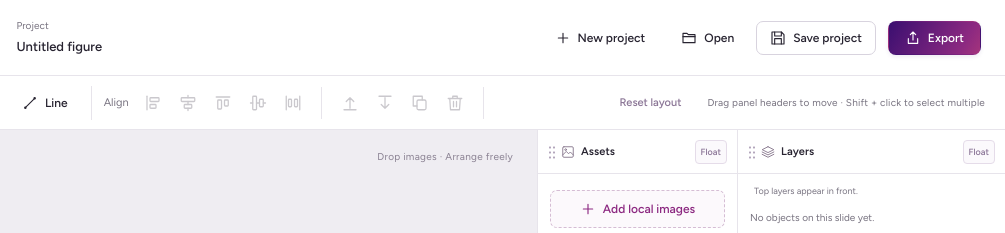
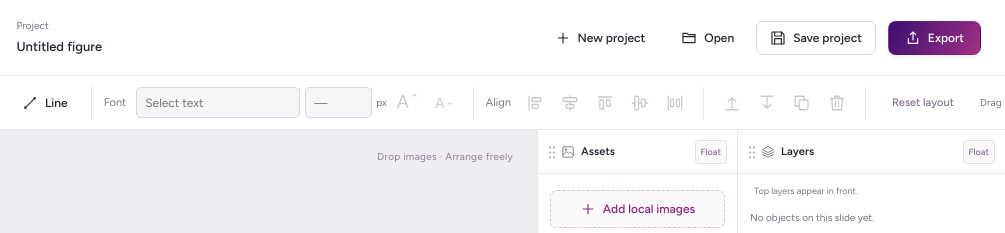
Before and after one commit to Cathyhjj/web_figure_editor, a website: page index.html in a window 1280 px wide. Shown: the top 233 px of the page, 275-1280 px from the left. Drawn offline with Linux system fonts and the light colour scheme.

Commit message:
Add font family and size controls to editing toolbar

```diff
--- a/app.js
+++ b/app.js
@@ -6,6 +6,7 @@ import { locateAsset } from './locate.js';
 import { generateHTMLReport } from './report.js';
 import { exportPPTX, pptxLayout } from './pptx.js';
 import { initWindows } from './windows.js';
+import { initFontTools, fontValue } from './font-tools.js';
 
 const $ = id => document.getElementById(id);
 const ns = 'http://www.w3.org/2000/svg';
@@ -22,6 +23,7 @@ const escapeHTML = s => String(s ?? '').replace(/[&<>"']/g,c=>({'&':'&amp;','<':
 const chosen = () => slide().items.filter(i=>selected.has(i.id));
 const byId = id => slide().items.find(i=>i.id===id);
 const assetById = id => project.assets.find(a=>a.id===id);
+const fontTools = initFontTools({ getItems: chosen, change });
 function status(message, error=false) { $('status').textContent=message; $('status').classList.toggle('error',error); }
 function snapshot(){return clone(project);}
 function record(before){undoStack.push(before); if(undoStack.length>50)undoStack.shift();redoStack=[];changed();}
@@ -169,7 +171,7 @@ function renderInspector(){
  if(items.length!==1){box.innerHTML=`<div class="section-heading">${items.length?'Multiple objects':'Object properties'}</div><p class="hint">${items.length?'Use the alignment tools to arrange selected objects. Shift + click to add or remove objects.':'Select an image, text, or shape to edit. Double-click text to edit its content.'}</p>`;return;}
  const i=items[0];
  box.innerHTML=`<div class="section-heading">${i.type==='image'?'Image':i.type==='text'?'Text':'Shape'} properties${i.locked?' · Locked':''}</div>${field('Name','name',i.name,'text')}<div class="field-row">${field('X / px','x',round(i.x),'number','step="1"')}${field('Y / px','y',round(i.y),'number','step="1"')}</div><div class="field-row">${field('Width / px','width',round(i.width),'number','min="1" step="1"')}${field('Height / px','height',round(i.height),'number','min="1" step="1"')}</div><div class="field-row">${field('Rotation / °','rotation',round(i.rotation))}${field('Opacity','opacity',i.opacity,'number','min="0" max="1" step="0.1"')}</div>`;
- if(i.type==='text')box.innerHTML+=`<label class="field"><span>Text content</span><textarea id="text-content" rows="4">${escapeHTML(i.text)}</textarea></label><label class="field"><span>Font</span><select data-property="fontFamily">${[...new Set([i.fontFamily,'Arial','Helvetica','Avenir','Times New Roman','Georgia','Courier New','sans-serif','serif'])].map(f=>`<option ${i.fontFamily===f?'selected':''}>${escapeHTML(f)}</option>`).join('')}</select></label><div class="field-row">${field('Size / px','fontSize',i.fontSize,'number','min="1" max="500"')}${field('Color','color',i.color,'color')}</div><div class="field-row"><label class="field"><span>Weight</span><select data-property="fontWeight"><option value="400" ${String(i.fontWeight)==='400'?'selected':''}>Regular</option><option value="700" ${String(i.fontWeight)==='700'?'selected':''}>Bold</option></select></label><label class="field"><span>Style</span><select data-property="fontStyle"><option value="normal" ${i.fontStyle==='normal'?'selected':''}>Normal</option><option value="italic" ${i.fontStyle==='italic'?'selected':''}>Italic</option></select></label></div><label class="field"><span>Text alignment</span><select data-property="align">${[['left','Left'],['center','Center'],['right','Right']].map(([v,t])=>`<option value="${v}" ${i.align===v?'selected':''}>${t}</option>`).join('')}</select></label><p class="hint">Uses fonts installed on this computer. SVG does not embed fonts. Press Enter for a new line.</p>`;
+ if(i.type==='text')box.innerHTML+=`<label class="field"><span>Text content</span><textarea id="text-content" rows="4">${escapeHTML(i.text)}</textarea></label>${field('Font','fontFamily',i.fontFamily,'text','list="font-families" maxlength="200" autocomplete="off" spellcheck="false"')}<div class="field-row">${field('Size / px','fontSize',i.fontSize,'number','min="1" max="2000" step="any"')}${field('Color','color',i.color,'color')}</div><div class="field-row"><label class="field"><span>Weight</span><select data-property="fontWeight"><option value="400" ${String(i.fontWeight)==='400'?'selected':''}>Regular</option><option value="700" ${String(i.fontWeight)==='700'?'selected':''}>Bold</option></select></label><label class="field"><span>Style</span><select data-property="fontStyle"><option value="normal" ${i.fontStyle==='normal'?'selected':''}>Normal</option><option value="italic" ${i.fontStyle==='italic'?'selected':''}>Italic</option></select></label></div><label class="field"><span>Text alignment</span><select data-property="align">${[['left','Left'],['center','Center'],['right','Right']].map(([v,t])=>`<option value="${v}" ${i.align===v?'selected':''}>${t}</option>`).join('')}</select></label><p class="hint">Uses fonts installed on this computer. SVG does not embed fonts. Press Enter for a new line.</p>`;
  if(i.type==='image'){const a=assetById(i.assetId);const effectiveDPI=a?Math.round(Math.min(a.width/i.width,a.height/i.height)*96):0;box.innerHTML+=`<p class="hint">Source: ${escapeHTML(a?.name)}<br>Original size: ${a?.width} × ${a?.height} px<br>Effective resolution: ${effectiveDPI} DPI<br>Drag a corner to keep proportions. Hold Shift to resize freely. Changing width also updates height.</p>`;}
  if(i.type==='rect'||i.type==='line')box.innerHTML+=`<div class="field-row">${i.type==='rect'?field('Fill','fill',i.fill,'color'):''}${field('Stroke','stroke',i.stroke,'color')}</div>${field('Stroke width / px','strokeWidth',i.strokeWidth,'number','min="0" max="100" step="0.5"')}`;
  box.innerHTML+=`<label class="field inline"><input id="object-locked" type="checkbox" ${i.locked?'checked':''}> Lock object</label>`;
@@ -183,15 +185,16 @@ function renderInspector(){
    if(['width','height'].includes(key))val=Math.max(1,Math.min(20000,val));
    if(['x','y'].includes(key))val=Math.max(-100000,Math.min(100000,val));
    if(key==='rotation')val=Math.max(-36000,Math.min(36000,val));
-   if(key==='fontSize')val=Math.max(1,Math.min(500,val));if(key==='opacity')val=Math.max(0,Math.min(1,val));if(key==='strokeWidth')val=Math.max(0,Math.min(100,val));
+   if(key==='fontSize'||key==='fontFamily'){val=fontValue(key,val);if(val===null)return;}
+   if(key==='opacity')val=Math.max(0,Math.min(1,val));if(key==='strokeWidth')val=Math.max(0,Math.min(100,val));
    if(key==='name')val=val.slice(0,1000);
    if(i[key]===val)return;
    if(!pendingText)pendingText=snapshot();
    if(i.type==='image'&&(key==='width'||key==='height')){const ratio=i.width/i.height;if(key==='width')i.height=val/ratio;else i.width=val*ratio;const other=box.querySelector(`[data-property="${key==='width'?'height':'width'}"]`);if(other)other.value=round(key==='width'?i.height:i.width);}
    i[key]=val;changed();renderStage();
   };
-  input.oninput=apply;
-  input.onchange=()=>{apply();flushText();renderLayers();renderToolbar();};
+  input.oninput=()=>{if(input.dataset.property!=='fontFamily')apply();};
+  input.onchange=()=>{apply();input.value=i[input.dataset.property];flushText();renderLayers();renderToolbar();};
   input.onblur=()=>{flushText();renderLayers();renderToolbar();};
  });
  $('object-locked').onchange=e=>change(()=>i.locked=e.target.checked);
@@ -200,6 +203,7 @@ function renderInspector(){
 function flushText(){if(pendingText){const before=pendingText;pendingText=null;record(before);renderSlides();}}
 const round=n=>Math.round(n*10)/10;
 function renderToolbar(){
+ fontTools.render();
  $('undo').disabled=!undoStack.length;$('redo').disabled=!redoStack.length;
  for(const id of ['duplicate','delete-item','bring-forward','send-backward'])$(id).disabled=!selected.size;
  for(const id of ['align-left','align-center','align-top','align-middle'])$(id).disabled=!chosen().some(i=>!i.locked);
--- /dev/null
+++ b/font-tools.js
@@ -0,0 +1,71 @@
+// Font sizes use the same CSS-pixel bounds as the portable project model.
+export const MIN_FONT_SIZE = 1;
+export const MAX_FONT_SIZE = 2000;
+export const FONT_FAMILIES = [
+  'Aptos', 'Aptos Display', 'Arial', 'Arial Narrow', 'Calibri', 'Cambria',
+  'Helvetica', 'Helvetica Neue', 'Avenir', 'Avenir Next', 'Times New Roman',
+  'Georgia', 'Palatino', 'Verdana', 'Tahoma', 'Trebuchet MS', 'Courier New',
+  'Menlo', 'PingFang SC', 'Microsoft YaHei', 'SimSun', 'Songti SC', 'Heiti SC',
+  'Noto Sans CJK SC', 'Noto Serif CJK SC', 'sans-serif', 'serif', 'monospace',
+];
+const SIZE_STEPS = [1, 2, 4, 6, 8, 9, 10, 11, 12, 14, 16, 18, 20, 24, 28, 32, 36,
+  40, 44, 48, 54, 60, 66, 72, 80, 88, 96, 120, 144, 192, 256, 384, 500, 750, 1000, 1500, 2000];
+
+export function fontValue(property, value) {
+  if (property === 'fontFamily') {
+    const family = String(value).trim();
+    return family && family.length <= 200 ? family : null;
+  }
+  if (property !== 'fontSize' || String(value).trim() === '') return null;
+  const size = Number(value);
+  return Number.isFinite(size) && size >= MIN_FONT_SIZE && size <= MAX_FONT_SIZE ? size : null;
+}
+
+export function steppedFontSize(size, direction) {
+  return direction > 0
+    ? SIZE_STEPS.find(step => step > size) ?? MAX_FONT_SIZE
+    : SIZE_STEPS.findLast(step => step < size) ?? MIN_FONT_SIZE;
+}
+
+export function initFontTools({ getItems, change }) {
+  const family = document.getElementById('font-family');
+  const size = document.getElementById('font-size');
+  const increase = document.getElementById('font-increase');
+  const decrease = document.getElementById('font-decrease');
+  const suggestions = document.getElementById('font-families');
+  const editable = () => getItems().filter(item => item.type === 'text' && !item.locked);
+
+  function render() {
+    const text = getItems().filter(item => item.type === 'text');
+    const items = editable(), display = items.length ? items : text;
+    for (const [input, property] of [[family, 'fontFamily'], [size, 'fontSize']]) {
+      input.disabled = !items.length;
+      input.value = display.length && display.every(item => item[property] === display[0][property]) ? display[0][property] : '';
+      input.placeholder = display.length ? 'Mixed' : input === family ? 'Select text' : '—';
+    }
+    increase.disabled = !items.some(item => item.fontSize < MAX_FONT_SIZE);
+    decrease.disabled = !items.some(item => item.fontSize > MIN_FONT_SIZE);
+    const families = [...new Set([...text.map(item => item.fontFamily), ...FONT_FAMILIES])];
+    suggestions.replaceChildren(...families.map(value => {
+      const option = document.createElement('option'); option.value = value; return option;
+    }));
+  }
+
+  function apply(property, valueFor) {
+    const updates = editable().map(item => [item, valueFor(item)])
+      .filter(([item, value]) => value !== null && item[property] !== value);
+    if (updates.length) change(() => { for (const [item, value] of updates) item[property] = value; });
+    else render();
+  }
+
+  for (const [input, property] of [[family, 'fontFamily'], [size, 'fontSize']]) {
+    input.onchange = () => { const value = fontValue(property, input.value); apply(property, () => value); };
+    input.onkeydown = event => {
+      if (event.key === 'Enter') { event.preventDefault(); input.onchange(); input.blur(); }
+      if (event.key === 'Escape') { event.preventDefault(); render(); input.blur(); }
+    };
+  }
+  increase.onclick = () => apply('fontSize', item => steppedFontSize(item.fontSize, 1));
+  decrease.onclick = () => apply('fontSize', item => steppedFontSize(item.fontSize, -1));
+  return { render };
+}
--- a/index.html
+++ b/index.html
@@ -59,6 +59,14 @@
       <button id="add-text" class="button quiet"><svg><use href="#i-text"/></svg><span>Text</span></button>
       <button id="add-rect" class="button quiet"><svg><use href="#i-rect"/></svg><span>Rectangle</span></button>
       <button id="add-line" class="button quiet"><svg><use href="#i-line"/></svg><span>Line</span></button>
+    </div>
+    <div class="toolbar-group font-tools" role="group" aria-label="Text formatting" title="Format selected unlocked text">
+      <label class="toolbar-label" for="font-family">Font</label>
+      <input id="font-family" class="font-family-input" list="font-families" aria-label="Font family" placeholder="Select text" maxlength="200" autocomplete="off" spellcheck="false" title="Choose a font or type an installed font name" disabled>
+      <datalist id="font-families"></datalist>
+      <label class="font-size-control"><input id="font-size" type="number" min="1" max="2000" step="any" aria-label="Font size in pixels" title="Font size in pixels" disabled><span>px</span></label>
+      <button id="font-increase" class="icon-button" title="Increase font size" aria-label="Increase font size" disabled><span aria-hidden="true">A<sup>⌃</sup></span></button>
+      <button id="font-decrease" class="icon-button" title="Decrease font size" aria-label="Decrease font size" disabled><span aria-hidden="true">A<sup>⌄</sup></span></button>
     </div>
     <div class="toolbar-group align-tools">
       <span class="toolbar-label">Align</span>
--- a/style.css
+++ b/style.css
@@ -32,6 +32,19 @@ dialog{border:1px solid var(--drx-border);border-radius:15px;padding:0;width:min
 @media(forced-colors:active){.asset-card.selected{outline:2px solid Highlight;outline-offset:-2px}}
 /* Give the full English file-action labels room on narrow screens. */
 @media(max-width:600px){.file-actions{display:grid;grid-template-columns:repeat(2,minmax(0,1fr))}.file-actions .button{width:100%;margin-left:0}}
+
+/* Keep text formatting within reach, alongside the insert tools. */
+.font-tools{gap:5px}
+.font-tools input{height:31px;min-width:0;border:1px solid var(--drx-control-border);border-radius:5px;background:var(--drx-surface);font-size:12px;padding:5px 8px;line-height:20px}
+.font-tools .font-family-input{width:164px}
+.font-tools input:disabled{background:var(--drx-surface-subtle);color:var(--drx-text-muted);cursor:default}
+.font-size-control{display:flex;align-items:center;gap:4px;color:var(--drx-text-muted);font-size:10px}
+.font-size-control input{width:67px;font-variant-numeric:tabular-nums}
+.font-tools .icon-button{font-family:Arial,sans-serif;font-size:18px}
+.font-tools .icon-button sup{font-size:11px;margin-left:1px;vertical-align:top}
+#font-decrease{font-size:14px}
+@media(max-width:600px){.font-tools .font-family-input{width:140px}.font-tools{gap:4px}}
+@media(pointer:coarse){.font-tools input{height:44px}}
 
 /* A slide rail, canvas, shared assets, and visible layers/properties. */
 .editor-layout{grid-template-columns:164px minmax(0,1fr) 200px 268px;grid-template-rows:minmax(0,1fr)}
```
Also changed, not shown: README.md, 1 other file.
